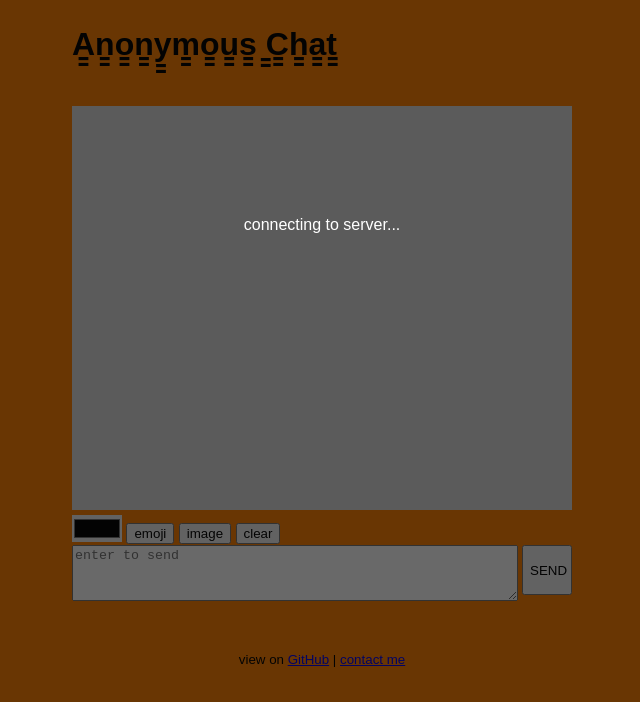
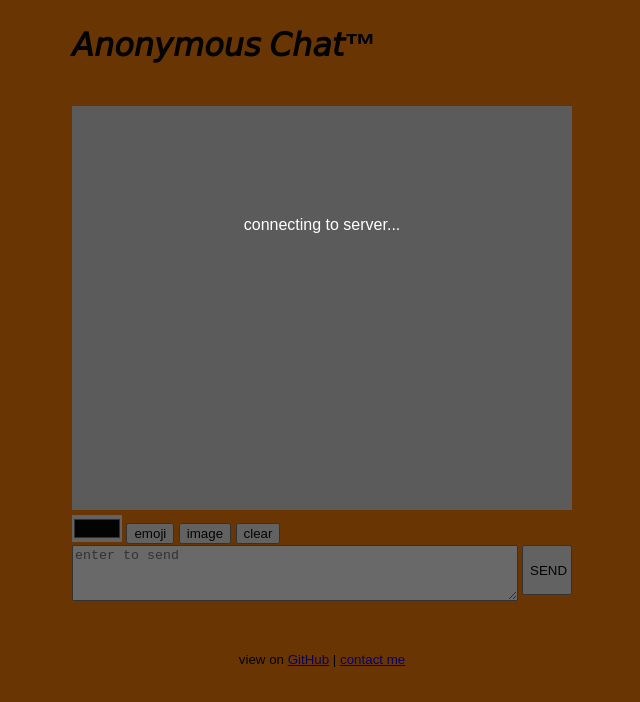
Before and after one commit to PilarV2/Anonymous-Chat-Web, a website: page www/index.html in a window 1280 px wide. Shown: the whole page, without its empty margins (318-958 px from the left). Drawn offline with nearby package versions, Linux system fonts and the light colour scheme; no server answers.

Commit message:
Update index.html

```diff
--- a/www/index.html
+++ b/www/index.html
@@ -14,7 +14,7 @@
     <body>
         <div class="wrapper">
             <div class="banner">
-                <h1>A̳n̳o̳n̳y̳m̳o̳u̳s̳ ̳C̳h̳a̳t̳</h1>
+                <h1>𝘈𝘯𝘰𝘯𝘺𝘮𝘰𝘶𝘴 𝘊𝘩𝘢𝘵™</h1>
                 <span id="status"></span>
             </div>
             <div id="historyMsg">
```
